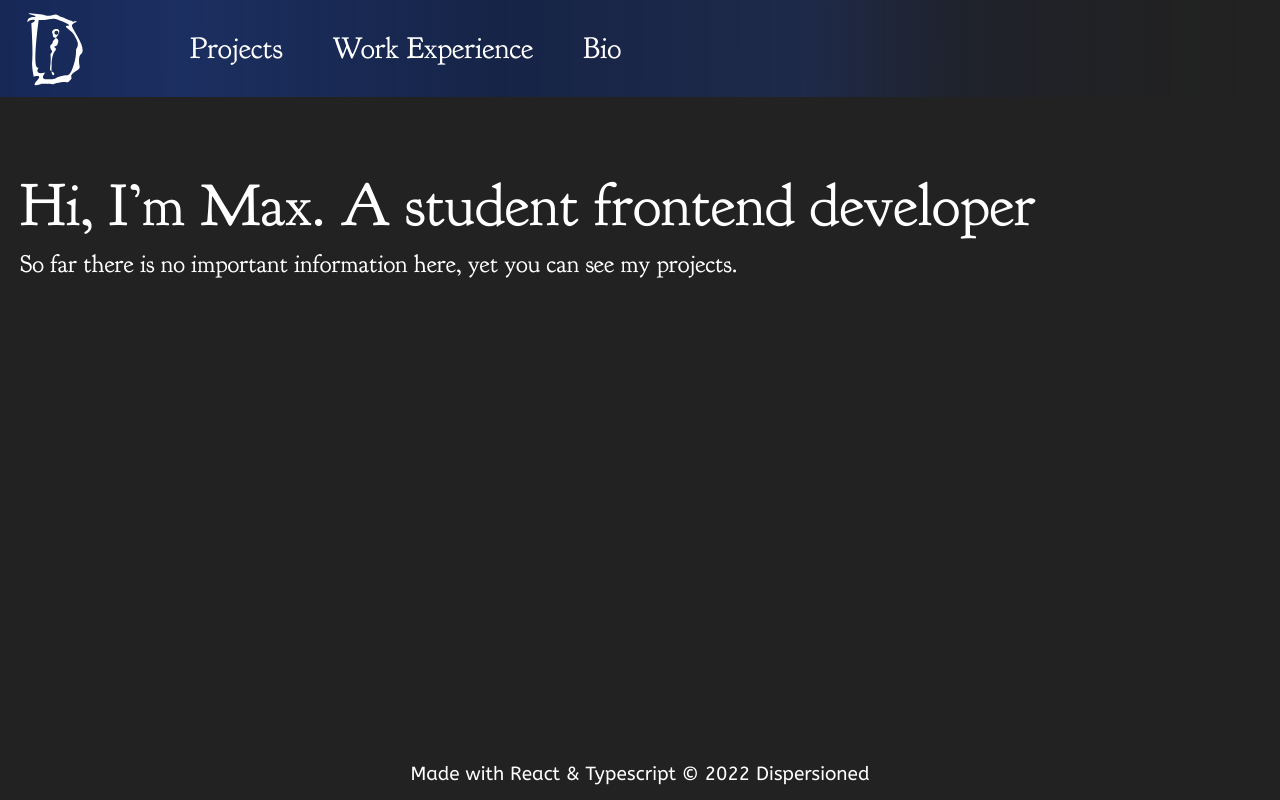
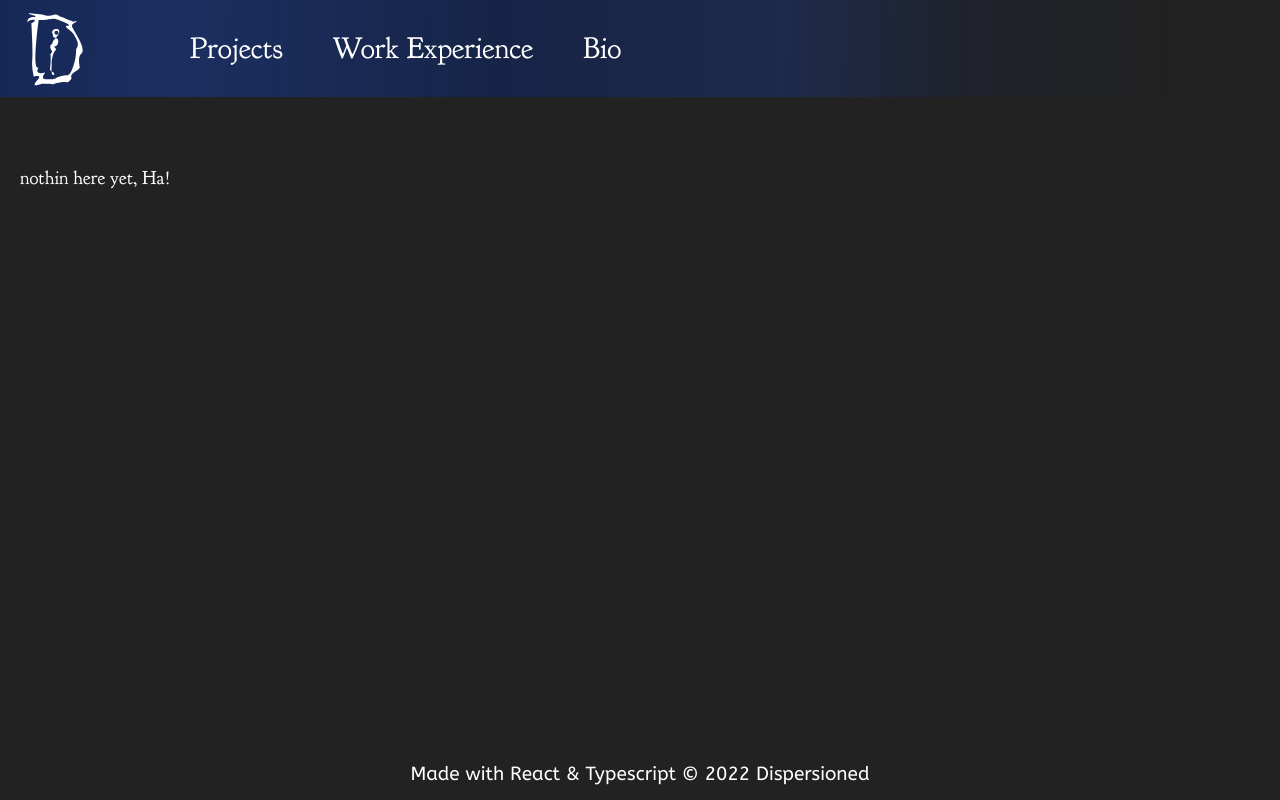
Before and after one commit to Dispersioned/web, a React (Create React App) app: page /projects in a window 1280 px wide. Before the commit this address led to /. Built offline with nearby package versions, Linux system fonts and the light colour scheme.

Commit message:
prepare project page template

```diff
--- a/src/App.tsx
+++ b/src/App.tsx
@@ -3,6 +3,7 @@ import { BrowserRouter, Navigate, Route, Routes } from 'react-router-dom'
 import './assets/fonts/index'
 import GlobalStyle from './style/global'
 import Home from './views/Home/Home'
+import Projects from './views/Projects/Projects'
 
 function App() {
   return (
@@ -11,8 +12,8 @@ function App() {
       <BrowserRouter>
         <Routes>
           <Route path="/" element={<Home />} />
-          {/* <Route path="/projects" element={} />
-        <Route path="/experience" element={} />
+          <Route path="/projects" element={<Projects />} />
+          {/* <Route path="/experience" element={} />
         <Route path="/bio" element={} /> */}
           <Route path="/*" element={<Navigate replace to="/" />} />
         </Routes>
--- /dev/null
+++ b/src/views/Projects/Projects.tsx
@@ -0,0 +1,18 @@
+import React from 'react'
+import Container from '../../components/Container/Container'
+import Footer from '../../components/Footer/Footer'
+import Header from '../../components/Header/Header'
+import { Wrapper } from '../../style/global'
+
+const Projects: React.FC = () => {
+  return (
+    <Wrapper>
+      <Header />
+      <Container>
+        nothin here yet, Ha!
+      </Container>
+      <Footer />
+    </Wrapper>
+  )
+}
+export default Projects
```
Also changed, not shown: tsconfig.json (+2 -8 lines).
